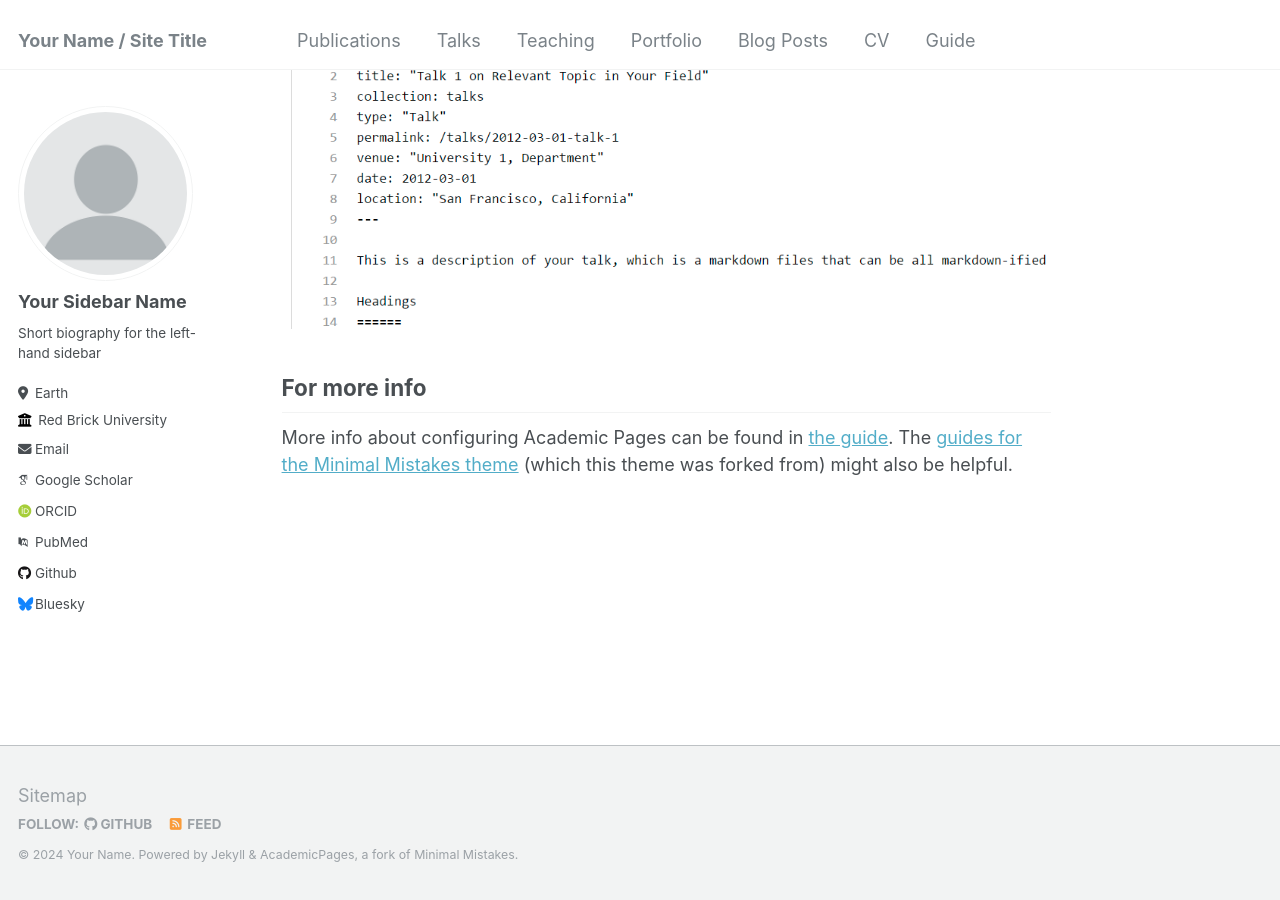
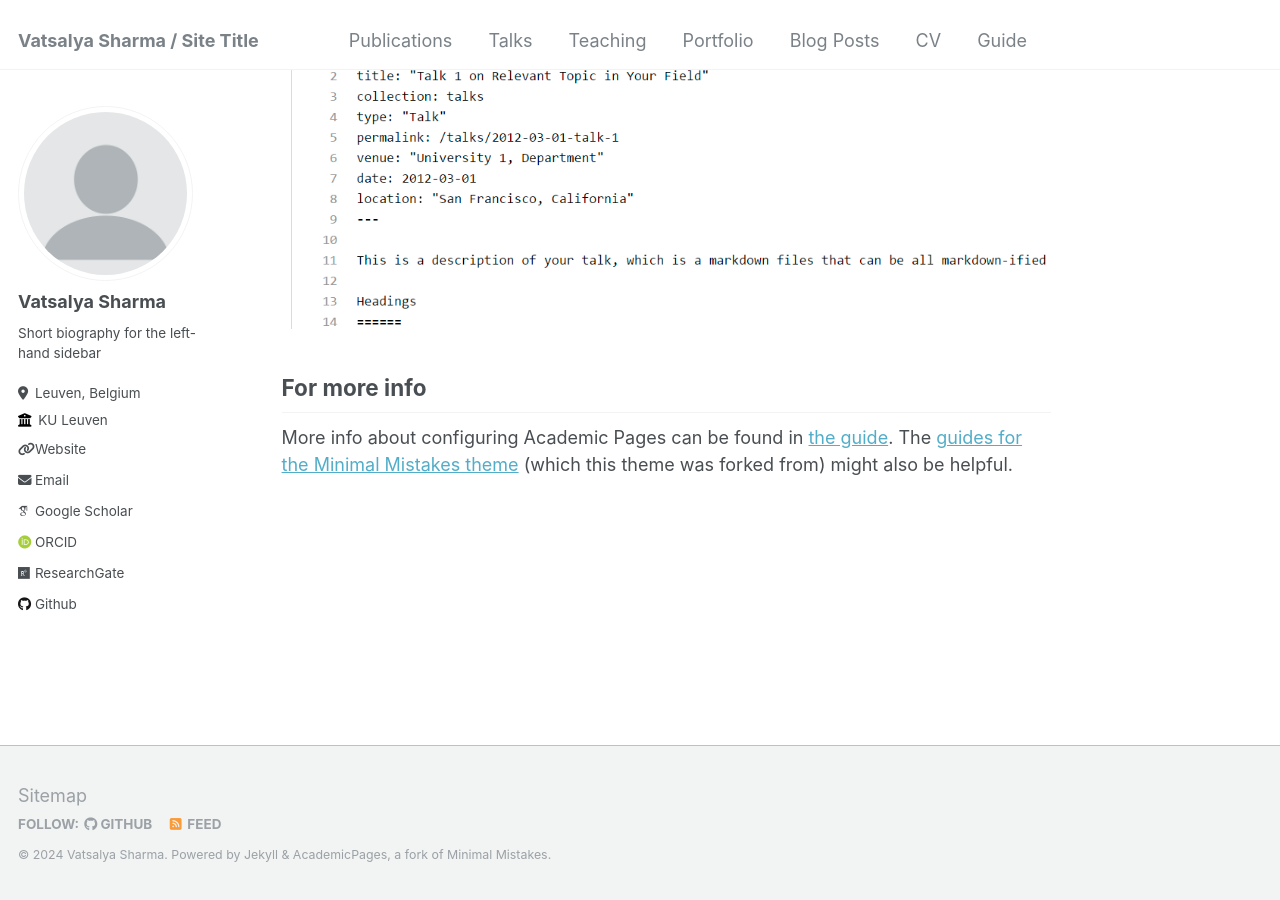
Before and after one commit to vatsalyasharma/vatsalyasharma.github.io, a Jekyll site: the page built from _pages/about.md, in a window 1280 px wide and 900 px high, scrolled down 2660 px. Built offline with Jekyll 4.4.1, drawn with Linux system fonts in a browser that asks for light colours; some web fonts are replaced.

Commit message:
First commit

```diff
--- a/_config.yml
+++ b/_config.yml
@@ -8,13 +8,13 @@
 
 # Basic Site Settings
 locale                   : "en-US"
-title                    : "Your Name / Site Title"
+title                    : "Vatsalya Sharma / Site Title"
 title_separator          : "-"
-name                     : &name "Your Name"
+name                     : &name "Vatsalya Sharma"
 description              : &description "personal description"
-url                      : https://academicpages.github.io # the base hostname & protocol for your site e.g. "https://mmistakes.github.io"
+url                      : https://vatsalyasharma.github.io # the base hostname & protocol for your site e.g. "https://mmistakes.github.io"
 baseurl                  : "" # the subpath of your site, e.g. "/blog"
-repository               : "academicpages/academicpages.github.io"
+#repository               : "academicpages/academicpages.github.io"
 
 # Site Author - The following control what appear as part of the author content on the side bar.
 #               If a field is blank the icon and link will not appear, otherwise it will be shown.
@@ -22,33 +22,33 @@ repository               : "academicpages/academicpages.github.io"
 author:
   # Biographic information
   avatar           : "profile.png"
-  name             : "Your Sidebar Name"
+  name             : "Vatsalya Sharma"
   pronouns         : # example: "she/her"
   bio              : "Short biography for the left-hand sidebar"
-  location         : "Earth"
-  employer         : "Red Brick University"
-  uri              : # URL
-  email            : "none@example.org"
+  location         : "Leuven, Belgium"
+  employer         : "KU Leuven"
+  uri              : https://en.wikipedia.org/wiki/KU_Leuven# URL
+  email            : "vatsalya.sharma@kuleuven.be"
 
   # Academic websites
   arxiv            : # URL - Update with the correct link to your profile
-  googlescholar    : "https://scholar.google.com/citations?user=PS_CX0AAAAAJ"
+  googlescholar    : "https://scholar.google.com/citations?user=lXGrvLoAAAAJ&hl=en"
   impactstory      : # URL
-  orcid            : "http://orcid.org/yourorcidurl"
+  orcid            : "https://orcid.org/0000-0003-2781-6563"
   semantic         : # URL
-  pubmed           : "https://www.ncbi.nlm.nih.gov/pubmed/?term=john+snow"
-  researchgate     : # URL
+  pubmed           : #"https://www.ncbi.nlm.nih.gov/pubmed/?term=john+snow"
+  researchgate     : https://www.researchgate.net/profile/Vatsalya-Sharma # URL
 
   # Repositories and software development
   bitbucket        : # Username - Update with your username on the site
   codepen          : # Username
   dribbble         : # Username
-  github           : "academicpages"
+  github           : "vatsalyasharma"
   kaggle           : # Username
   stackoverflow    : # User number or user number and name (i.e., use "1" or "1/jeff-atwood")
 
   # Social media
-  bluesky          : "bsky.app" # Replace this with you Bluesky username
+  bluesky          : #"bsky.app" # Replace this with you Bluesky username
   facebook         : # Username
   flickr           : # Username
   foursquare       : # Username
@@ -121,7 +121,7 @@ yandex_site_verification :
 
 # Social Sharing
 twitter:
-  username               : &twitter
+  username               : #&twitter
 facebook:
   username               :
   app_id                 :
```
